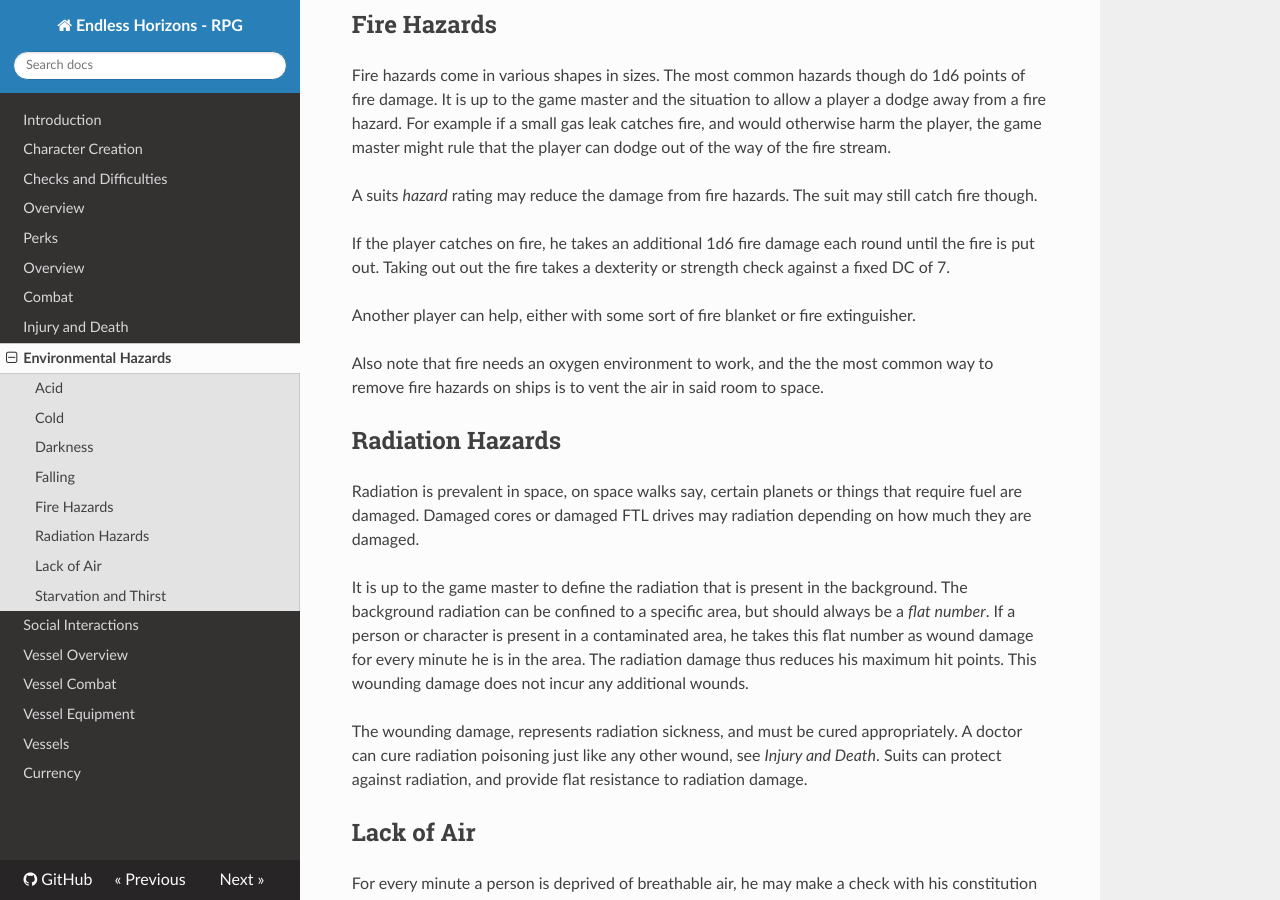
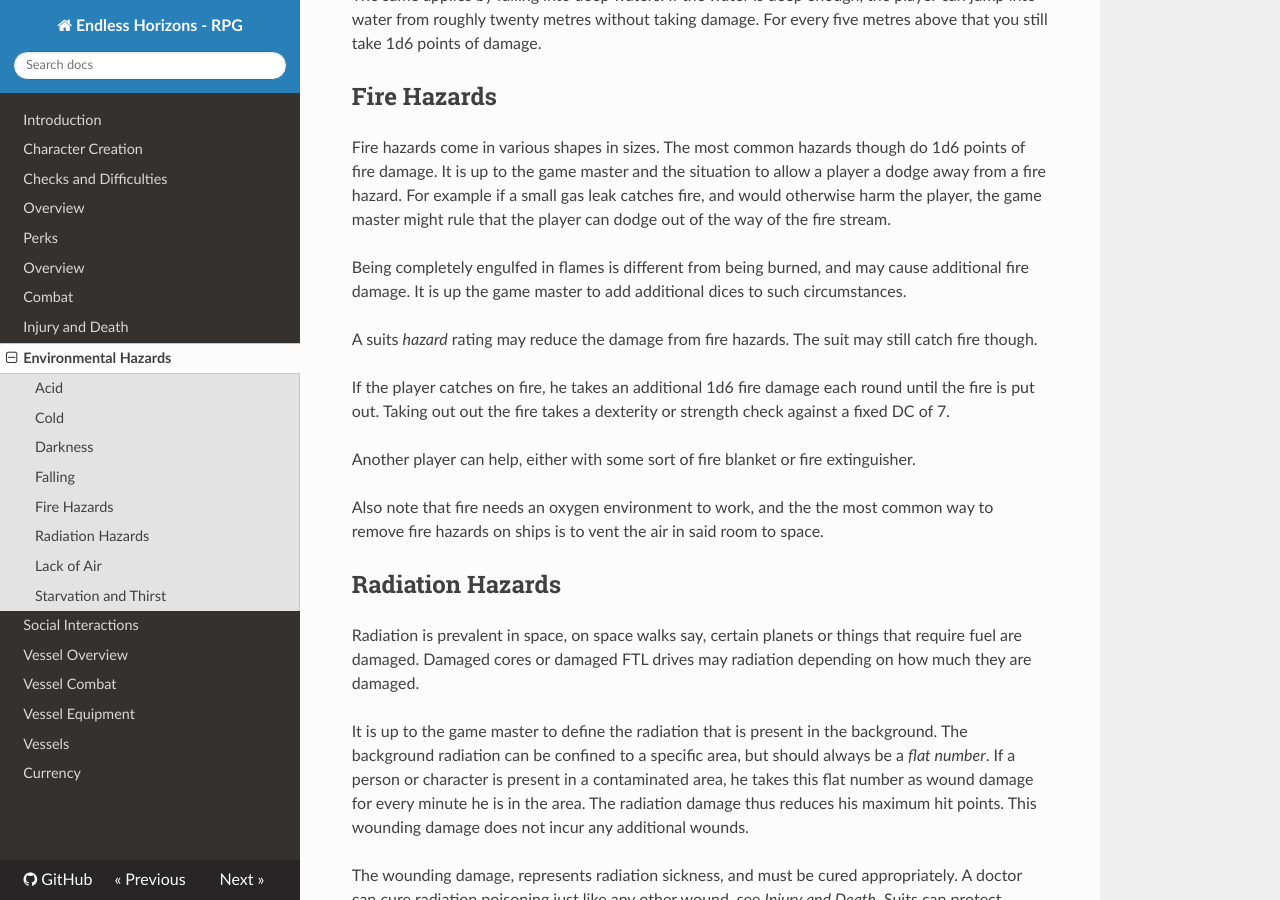
Before and after one commit to ehrpg/rules, an MkDocs documentation site: the page built from docs/environment.md, in a window 1280 px wide and 900 px high, scrolled down 1528 px. Built offline with MkDocs 1.6.1, drawn with Linux system fonts in a browser that asks for light colours; nearby versions of some CDN libraries; old or Windows-style settings are respelled for this version of MkDocs; some of the changed text lies outside the part shown.

Commit message:
Expanded on bigger fire threats

```diff
--- a/docs/environment.md
+++ b/docs/environment.md
@@ -9,6 +9,9 @@ Also the biggest threat for any crew is the vast vacuum that is space.
 Acid or corrosive effects also deals 1d6 points of damage to a character.
 A suits _hazard_ rating may reduce the damage. Falling into a vat of acid
 and being completely submerged causes 10d6 points of damage per round.
+
+More potent acids might even do more damage, which should always be expressed
+in fixed amounts of damage added to the dice roll.
 
 ## Cold
 
@@ -67,6 +70,10 @@ do 1d6 points of fire damage. It is up to the game master and the situation
 to allow a player a dodge away from a fire hazard. For example if a small gas
 leak catches fire, and would otherwise harm the player, the game master might
 rule that the player can dodge out of the way of the fire stream.
+
+Being completely engulfed in flames is different from being burned, and may
+cause additional fire damage. It is up the game master to add additional dices
+to such circumstances.
 
 A suits _hazard_ rating may reduce the damage from fire hazards. The suit
 may still catch fire though.
```
